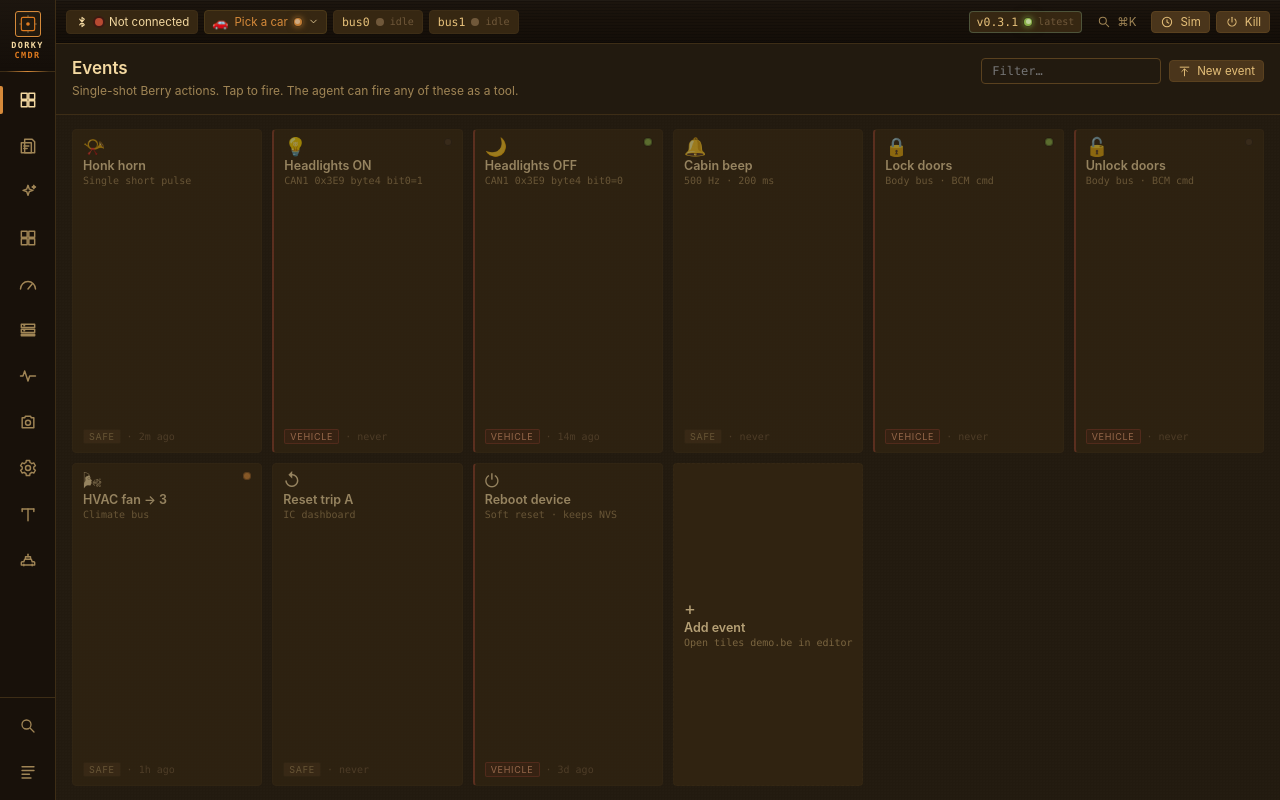
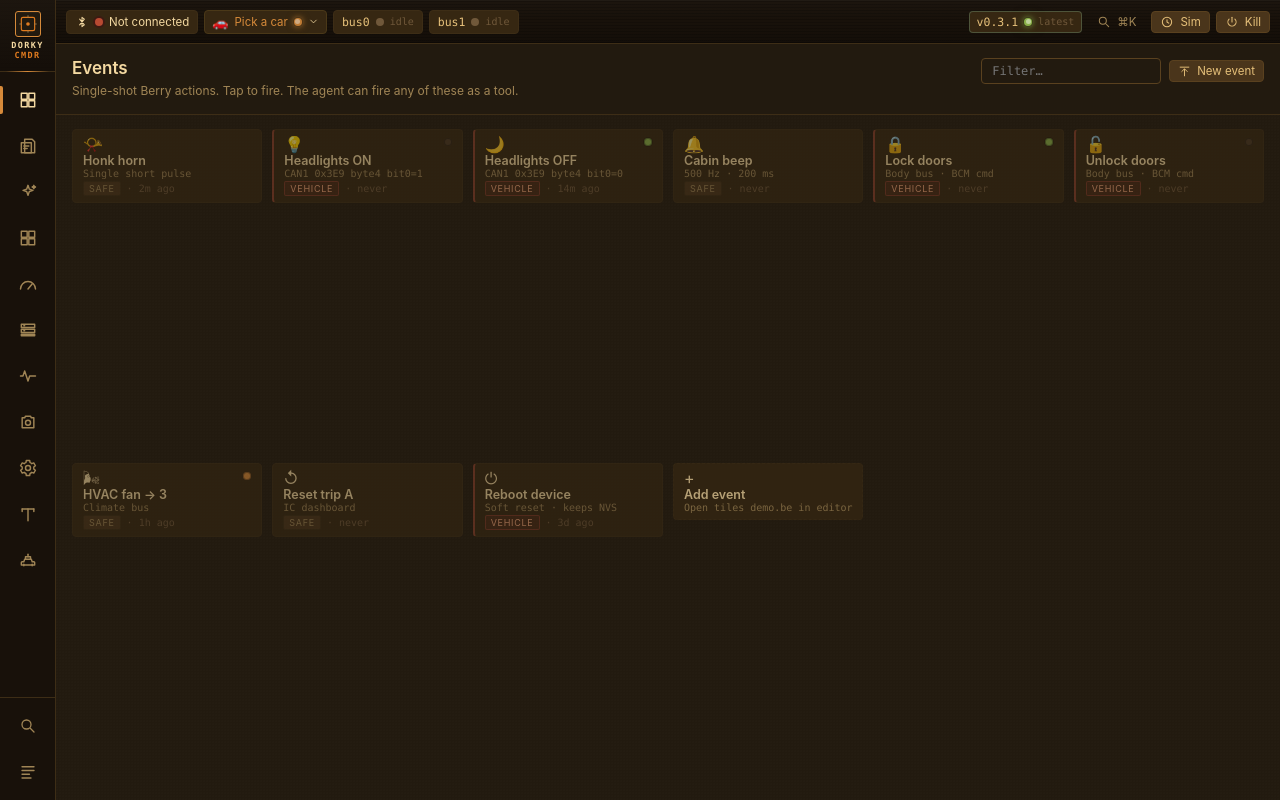
Before and after one commit to dzid26/ESP32-DualCAN, a Svelte app in the folder webui-v1/: page / in a window 1280 px wide. Built offline with nearby package versions, Linux system fonts and the light colour scheme.

Commit message:
style(webui-v1): tile compactness — content-height rows, smaller icon
- align-self: start so a single-row layout doesn't stretch tile heights
- gap: 0 (was 2), padding 6/10 (was 8/10), icon 16px (was 18)
- foot drops margin-top: auto (no longer needed without min-height)

```diff
--- a/webui-v1/src/app.css
+++ b/webui-v1/src/app.css
@@ -372,15 +372,17 @@ button { font: inherit; color: inherit; }
 .evtile {
   position: relative; text-align: left;
   background: var(--dc-surface); border: 1px solid var(--dc-border); border-radius: var(--dc-radius);
-  padding: 8px 10px;
-  display: flex; flex-direction: column; gap: 2px;
+  padding: 6px 10px;
+  display: flex; flex-direction: column; gap: 0;
+  /* Don't stretch to row height — tiles are as tall as their content. */
+  align-self: start;
   cursor: pointer; transition: border-color .12s, transform .08s, background .12s;
   font-family: inherit; color: var(--dc-text);
 }
 .evtile:hover:not(:disabled) { border-color: var(--dc-border-hi); background: var(--dc-surface-2); }
 .evtile:active:not(:disabled) { transform: translateY(1px); }
 .evtile:disabled { opacity: .55; cursor: not-allowed; }
-.evtile__icon { font-size: 18px; line-height: 1; margin-bottom: 0; }
+.evtile__icon { font-size: 16px; line-height: 1; margin-bottom: 1px; }
 .evtile__led {
   position: absolute; top: 8px; right: 10px;
   width: 8px; height: 8px; border-radius: 999px;
@@ -393,7 +395,7 @@ button { font: inherit; color: inherit; }
 .evtile__led--err  { background: var(--dc-danger); box-shadow: inset 0 0 0 1px rgba(0,0,0,0.35); }
 .evtile__name { font-size: 12.5px; font-weight: 600; color: var(--dc-text); }
 .evtile__desc { font-size: 10px; color: var(--dc-text-fade); white-space: nowrap; overflow: hidden; text-overflow: ellipsis; }
-.evtile__foot { display: flex; align-items: center; gap: 6px; margin-top: auto; padding-top: 4px; }
+.evtile__foot { display: flex; align-items: center; gap: 6px; padding-top: 2px; }
 .evtile__pill {
   font-size: 9px; letter-spacing: .08em; text-transform: uppercase;
   padding: 1px 5px; border-radius: 2px;
```
